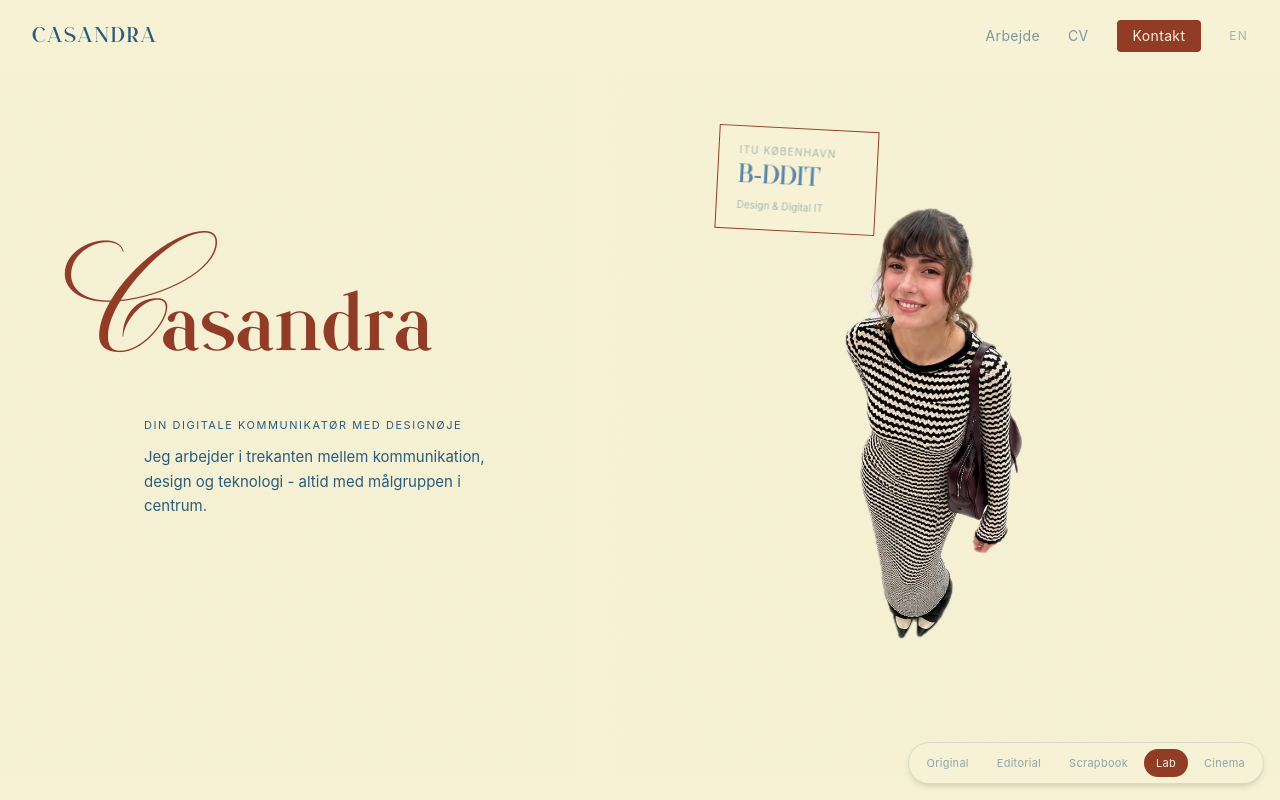
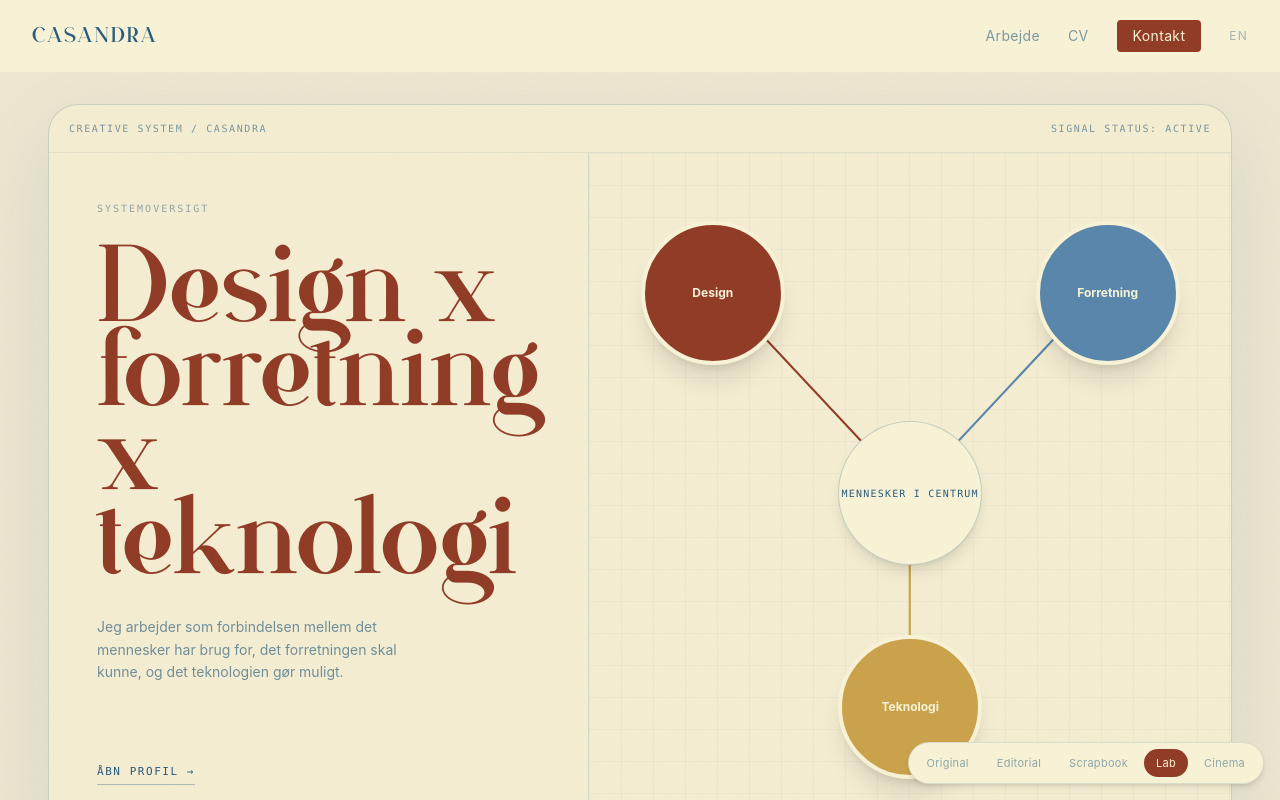
Before and after one commit to casandralpedersen/casandra-portfolio, a React (Vite) app: page / in a window 1280 px wide. Both pictures are taken after a click on the button "Lab". Shown: the top 800 px of the page. Built offline with nearby package versions, Linux system fonts and the light colour scheme.

Commit message:
Byg lab forside-mode

```diff
--- a/src/pages/Home.jsx
+++ b/src/pages/Home.jsx
@@ -1,6 +1,8 @@
 import { useLayoutEffect, useState } from 'react'
 import HomeModeSwitcher from './home/HomeModeSwitcher'
 import HomeEditorial from './home/HomeEditorial'
+import HomeCinema from './home/HomeCinema'
+import HomeLab from './home/HomeLab'
 import HomeOriginal from './home/HomeOriginal'
 import HomeScrapbook from './home/HomeScrapbook'
 import { HOME_MODES } from './home/homeContent'
@@ -9,6 +11,8 @@ const ACTIVE_MODES = {
   original: HomeOriginal,
   editorial: HomeEditorial,
   scrapbook: HomeScrapbook,
+  lab: HomeLab,
+  cinema: HomeCinema,
 }
 
 export default function Home() {
--- /dev/null
+++ b/src/pages/home/HomeLab.jsx
@@ -0,0 +1,169 @@
+import { useLayoutEffect } from 'react'
+import { motion, useReducedMotion } from 'framer-motion'
+import { Link } from 'react-router-dom'
+import { useLanguage } from '../../context/LanguageContext'
+import { HOME_PILLARS, ease } from './homeContent'
+import { SharedContact, SharedProjects } from './HomeShared'
+
+const modules = [
+  {
+    da: 'Fra spørgsmål til retning',
+    en: 'From question to direction',
+    detailDa: 'Research, målgrupper og prioritering.',
+    detailEn: 'Research, audiences and priorities.',
+  },
+  {
+    da: 'Fra retning til form',
+    en: 'From direction to form',
+    detailDa: 'Identitet, interfaces og fortællinger.',
+    detailEn: 'Identity, interfaces and stories.',
+  },
+  {
+    da: 'Fra form til virkning',
+    en: 'From form to impact',
+    detailDa: 'Drift, læring og målbare forbedringer.',
+    detailEn: 'Operations, learning and measurable improvements.',
+  },
+]
+
+const nodeClasses = [
+  'left-[4%] top-[7%] md:left-[8%] md:top-[10%]',
+  'right-[4%] top-[7%] md:right-[8%] md:top-[10%]',
+  'bottom-[5%] left-1/2 -translate-x-1/2 md:bottom-[8%]',
+]
+
+export default function HomeLab() {
+  const { t } = useLanguage()
+  const shouldReduceMotion = useReducedMotion()
+
+  useLayoutEffect(() => {
+    const previousRootOverflowX = document.documentElement.style.overflowX
+    const previousBodyOverflowX = document.body.style.overflowX
+    document.documentElement.style.overflowX = 'hidden'
+    document.body.style.overflowX = 'hidden'
+
+    return () => {
+      document.documentElement.style.overflowX = previousRootOverflowX
+      document.body.style.overflowX = previousBodyOverflowX
+    }
+  }, [])
+
+  return (
+    <main className="overflow-hidden bg-[#efe8d2] text-[var(--color-text)]">
+      <section className="texture min-h-[calc(100svh-64px)] px-4 py-8 sm:px-8 lg:px-12">
+        <div className="mx-auto max-w-[1500px] overflow-hidden rounded-[30px] border border-[var(--color-text)]/20 bg-[var(--color-base)]/65 shadow-[0_30px_80px_rgba(41,92,125,0.12)]">
+          <header className="flex flex-wrap items-center justify-between gap-3 border-b border-[var(--color-text)]/15 px-5 py-4 font-mono text-[10px] uppercase tracking-[0.16em] opacity-60">
+            <span>Creative system / Casandra</span>
+            <span>Signal status: active</span>
+          </header>
+
+          <div className="grid lg:grid-cols-[0.82fr_1.18fr]">
+            <div className="flex flex-col justify-between border-b border-[var(--color-text)]/15 p-6 sm:p-10 lg:min-h-[680px] lg:border-b-0 lg:border-r lg:p-12">
+              <div>
+                <p className="font-mono text-[10px] uppercase tracking-[0.2em] opacity-50">{t('Systemoversigt', 'System overview')}</p>
+                <h1
+                  className="mt-8 max-w-[10ch] text-[clamp(3.7rem,8vw,8.5rem)] leading-[0.82] text-[var(--color-burgundy)]"
+                  style={{ fontFamily: 'var(--font-display)' }}
+                >
+                  {t('Design x forretning x teknologi', 'Design x business x technology')}
+                </h1>
+                <p className="mt-8 max-w-[38ch] text-sm leading-relaxed opacity-65">
+                  {t(
+                    'Jeg arbejder som forbindelsen mellem det mennesker har brug for, det forretningen skal kunne, og det teknologien gør muligt.',
+                    'I work as the connection between what people need, what the business must achieve and what technology makes possible.',
+                  )}
+                </p>
+              </div>
+              <Link to="/om" className="mt-10 w-fit border-b border-[var(--color-text)]/35 pb-1 font-mono text-[11px] uppercase tracking-[0.14em]">
+                {t('Åbn profil', 'Open profile')} →
+              </Link>
+            </div>
+
+            <div className="relative min-h-[500px] overflow-hidden p-5 sm:min-h-[620px] sm:p-10">
+              <div
+                aria-hidden="true"
+                className="absolute inset-0 opacity-35"
+                style={{ backgroundImage: 'linear-gradient(rgba(41,92,125,.12) 1px, transparent 1px), linear-gradient(90deg, rgba(41,92,125,.12) 1px, transparent 1px)', backgroundSize: '32px 32px' }}
+              />
+              <svg aria-hidden="true" className="absolute inset-0 h-full w-full" viewBox="0 0 600 600">
+                {['M300 300 L155 145', 'M300 300 L445 145', 'M300 300 L300 470'].map((path, index) =>
+                  shouldReduceMotion ? (
+                    <path
+                      data-lab-connector
+                      key={path}
+                      d={path}
+                      fill="none"
+                      stroke={HOME_PILLARS[index].color}
+                      strokeWidth="2"
+                      strokeDashoffset="0"
+                    />
+                  ) : (
+                    <motion.path
+                      data-lab-connector
+                      key={path}
+                      d={path}
+                      fill="none"
+                      stroke={HOME_PILLARS[index].color}
+                      strokeWidth="2"
+                      strokeDasharray="1"
+                      initial={{ pathLength: 0 }}
+                      animate={{ pathLength: 1 }}
+                      transition={{ ease, duration: 1.1, delay: index * 0.12 }}
+                    />
+                  ),
+                )}
+              </svg>
+
+              <div className="absolute left-1/2 top-1/2 z-10 grid h-28 w-28 -translate-x-1/2 -translate-y-1/2 place-items-center rounded-full border border-[var(--color-text)]/25 bg-[var(--color-base)] text-center font-mono text-[10px] uppercase tracking-[0.12em] shadow-lg sm:h-36 sm:w-36">
+                {t('Mennesker i centrum', 'People at the centre')}
+              </div>
+
+              {HOME_PILLARS.map((pillar, index) => (
+                <motion.div
+                  data-lab-node
+                  key={pillar.da}
+                  initial={shouldReduceMotion ? false : { opacity: 0, scale: 0.72 }}
+                  animate={{ opacity: 1, scale: 1 }}
+                  transition={{ ease, duration: shouldReduceMotion ? 0 : 0.7, delay: shouldReduceMotion ? 0 : 0.18 + index * 0.12 }}
+                  className={`absolute z-10 grid h-28 w-28 place-items-center rounded-full border-4 border-[var(--color-base)] text-center text-xs font-bold text-[var(--color-base)] shadow-xl sm:h-36 sm:w-36 ${nodeClasses[index]}`}
+                  style={{ background: pillar.color }}
+                >
+                  {t(pillar.da, pillar.en)}
+                </motion.div>
+              ))}
+            </div>
+          </div>
+        </div>
+      </section>
+
+      <section className="mx-auto max-w-6xl px-5 py-20 sm:px-8 lg:py-28">
+        <header className="mb-10 grid gap-5 border-b border-[var(--color-text)]/20 pb-8 md:grid-cols-2">
+          <p className="font-mono text-[10px] uppercase tracking-[0.18em] opacity-50">{t('Procesmoduler', 'Process modules')}</p>
+          <h2 className="text-[clamp(3rem,6vw,6.5rem)] leading-[0.88]" style={{ fontFamily: 'var(--font-display)' }}>
+            {t('Et system der kan bevæge sig', 'A system built to move')}
+          </h2>
+        </header>
+        <div className="grid gap-px overflow-hidden rounded-[24px] border border-[var(--color-text)]/15 bg-[var(--color-text)]/15 md:grid-cols-3">
+          {modules.map((module, index) => (
+            <motion.article
+              data-lab-module
+              key={module.da}
+              initial={shouldReduceMotion ? false : { opacity: 0, y: 24 }}
+              whileInView={{ opacity: 1, y: 0 }}
+              viewport={{ once: true, margin: '-60px' }}
+              transition={{ ease, duration: shouldReduceMotion ? 0 : 0.65, delay: shouldReduceMotion ? 0 : index * 0.08 }}
+              className="min-h-64 bg-[var(--color-base)] p-7"
+            >
+              <span className="font-mono text-[10px] opacity-45">MODULE / 0{index + 1}</span>
+              <h3 className="mt-20 text-3xl leading-tight" style={{ fontFamily: 'var(--font-display)' }}>{t(module.da, module.en)}</h3>
+              <p className="mt-4 text-xs leading-relaxed opacity-55">{t(module.detailDa, module.detailEn)}</p>
+            </motion.article>
+          ))}
+        </div>
+      </section>
+
+      <SharedProjects t={t} variant="lab" />
+      <SharedContact t={t} variant="lab" />
+    </main>
+  )
+}
```
Also changed, not shown: 1 other file (tests, documents, lock files or other folders).
